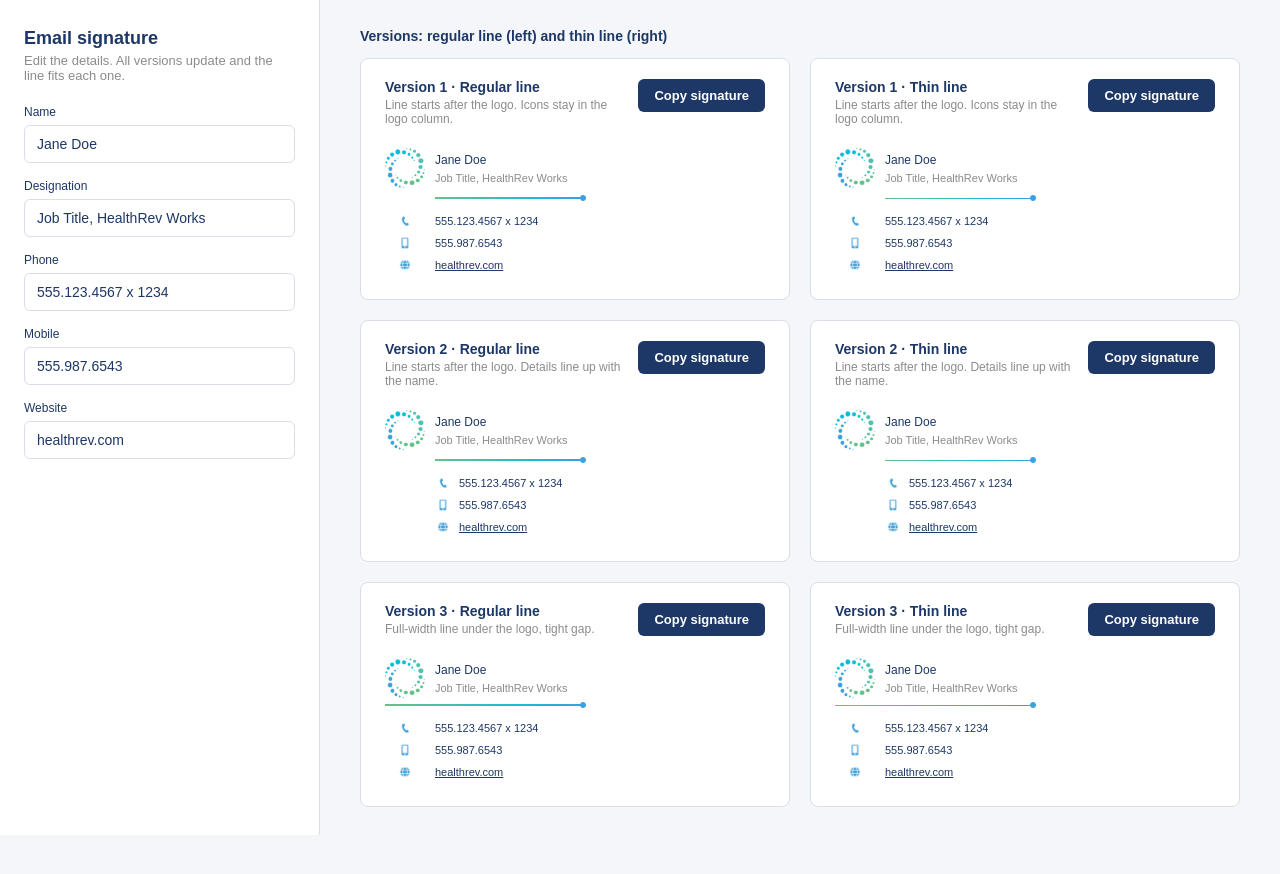
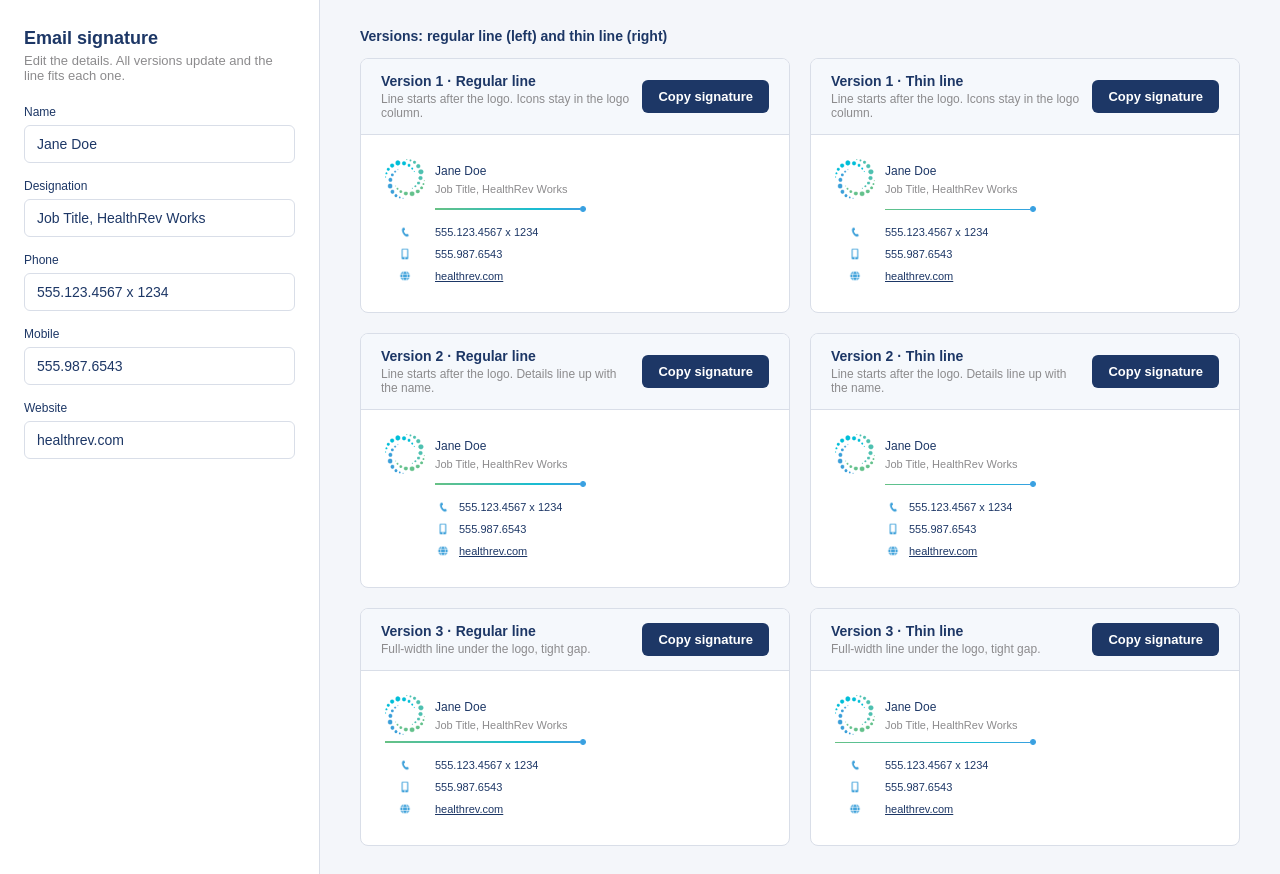
Before and after one commit to aduxdesigns/aduxdesigns, a plain HTML site: page HealthRev_Signature_Options.html in a window 1280 px wide. Before the commit the page ends 835 px from the top, so only its background shows below. Drawn offline with Linux system fonts and the light colour scheme.

Commit message:
Add files via upload

```diff
--- a/HealthRev_Signature_Options.html
+++ b/HealthRev_Signature_Options.html
@@ -19,13 +19,14 @@
   .stage h2 { font-size:14px; margin:0 0 14px; }
   #cards { display:grid; grid-template-columns:1fr 1fr; gap:20px; align-items:start; }
   @media (max-width:1150px){ #cards{grid-template-columns:1fr;} }
-  .card { background:#fff; border:1px solid var(--line); border-radius:8px; padding:20px 24px 26px; margin:0; transition:box-shadow .25s, border-color .25s; }
-  .card.flash { border-color:var(--ok); box-shadow:0 0 0 4px rgba(30,142,78,.25); }
-  .head { display:flex; justify-content:space-between; align-items:center; gap:12px; margin-bottom:22px; }
+  .card { background:#fff; border:1px solid var(--line); border-radius:8px; padding:0; margin:0; overflow:hidden; transition:box-shadow .25s, border-color .25s; }
+  .sigwrap { transition:background .25s, box-shadow .25s; }
+  .sigwrap.flash { background:#EAF7EF; box-shadow:inset 0 0 0 2px var(--ok); }
+  .head { display:flex; justify-content:space-between; align-items:center; gap:12px; background:#F5F8FC; border-bottom:1px solid var(--line); padding:14px 20px; }
   .head b { font-size:14px; display:block; }
   .head span { font-size:12px; color:var(--grey); display:block; margin-top:3px; }
-  .head { align-items:flex-start; }
-  .sigwrap { overflow-x:auto; }
+  .head { align-items:center; }
+  .sigwrap { overflow-x:auto; padding:24px 24px 28px; }
   button { background:var(--navy); color:#fff; border:0; border-radius:6px; padding:9px 16px; font:bold 13px Arial, Helvetica, sans-serif; cursor:pointer; white-space:nowrap; }
   button:hover { background:#16294d; }
   button:focus-visible { outline:2px solid var(--navy); outline-offset:2px; }
@@ -177,11 +178,11 @@ function copyCard(card, btn){
   var toast = document.getElementById("toast");
   toast.textContent = ok ? "Signature copied. Paste it into Outlook." : "Copy failed. Select the preview and press Ctrl+C.";
   toast.classList.toggle("fail", !ok); toast.classList.add("show");
-  if (ok) { btn.textContent = "Copied \u2713"; btn.classList.add("done"); card.classList.add("flash"); }
+  if (ok) { btn.textContent = "Copied \u2713"; btn.classList.add("done"); card.querySelector(".sigwrap").classList.add("flash"); }
   clearTimeout(window._t);
   window._t = setTimeout(function(){
     toast.classList.remove("show");
-    document.querySelectorAll(".card").forEach(function(c){ c.classList.remove("flash"); });
+    document.querySelectorAll(".sigwrap").forEach(function(c){ c.classList.remove("flash"); });
     document.querySelectorAll(".card button").forEach(function(b){ b.textContent = "Copy signature"; b.classList.remove("done"); });
   }, 2500);
 }
```
